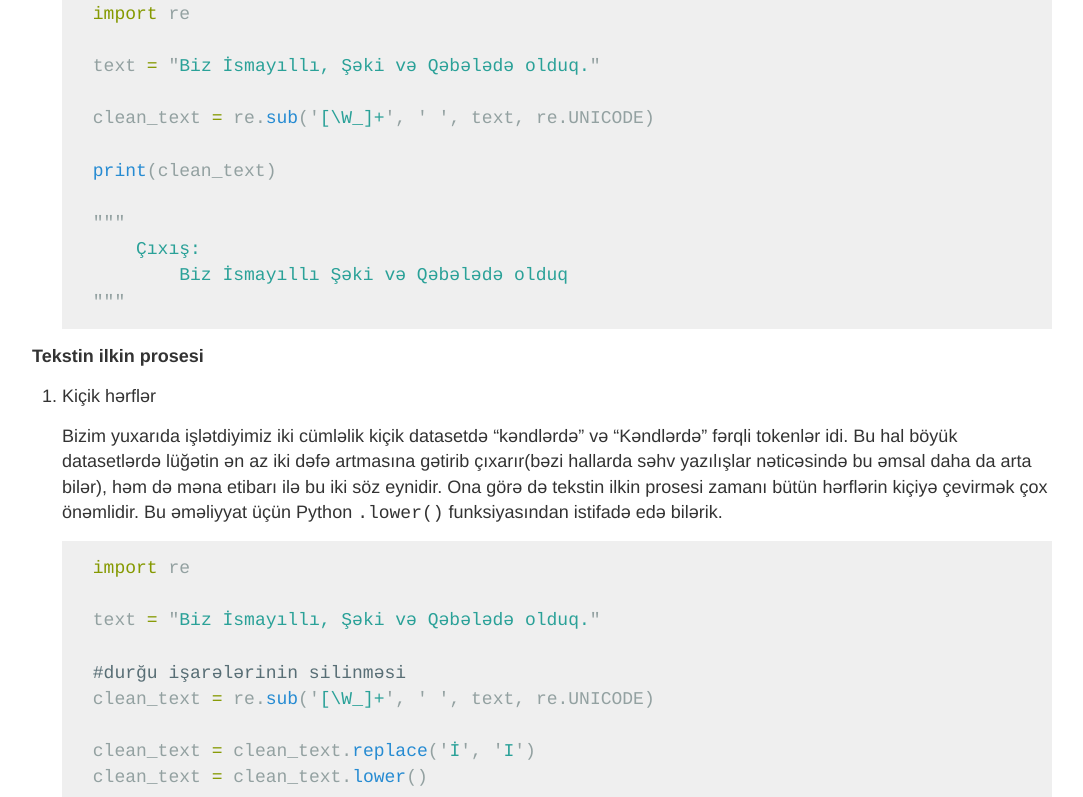
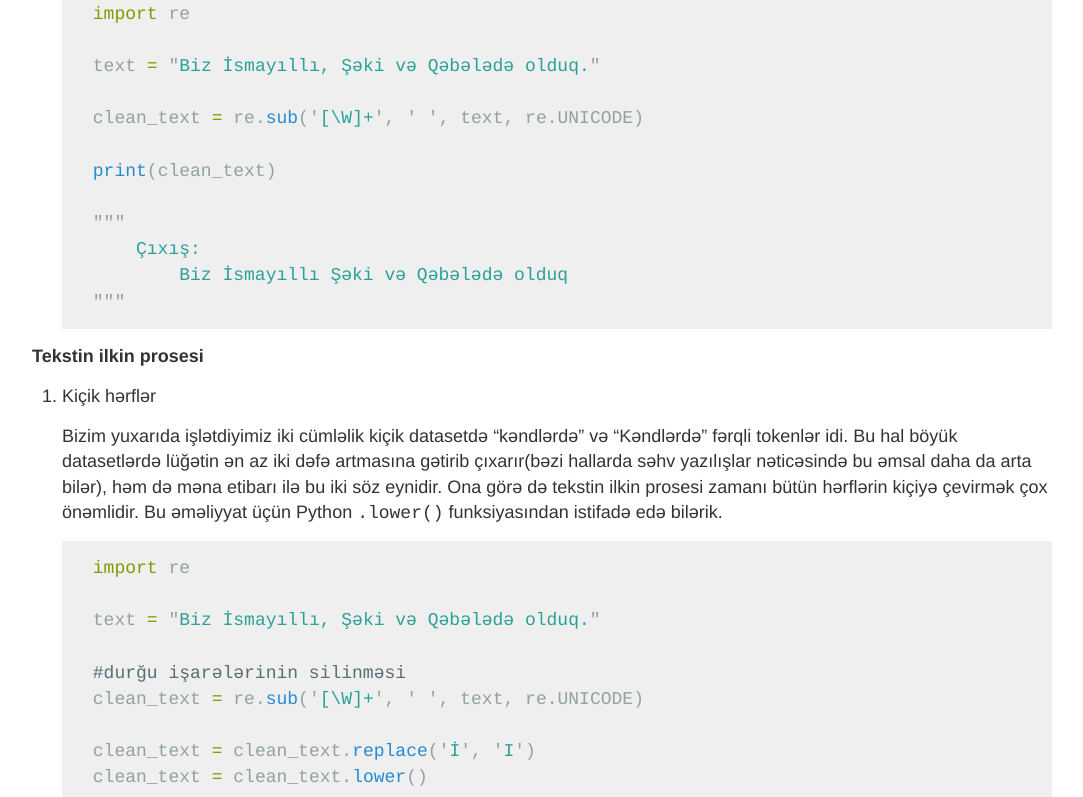
Before and after one commit to DERINtelligence/web, a Jekyll site: the page built from _posts/2019-11-24-tebii_dilin_emali_giris.md, in a window 1280 px wide and 1400 px high, scrolled down 2669 px. Shown: the part 152-949 px from the top of the window, without its empty margins (98-1181 px from the left). Built offline with Jekyll 4.4.1, drawn with Linux system fonts in a browser that asks for light colours; formulas are drawn with MathJax 3; comment, search, counter and statistics services are not loaded; some of the changed text lies outside the part shown.

Commit message:
nlp-introduction typo fixed

```diff
--- a/_posts/2019-11-24-tebii_dilin_emali_giris.md
+++ b/_posts/2019-11-24-tebii_dilin_emali_giris.md
@@ -78,7 +78,7 @@ Təmizlik əsasən internetdən əldə etdiyimiz yazılı məlumatların normal
 
     text = "Biz İsmayıllı, Şəki və Qəbələdə olduq."
 
-    clean_text = re.sub('[\W_]+', ' ', text, re.UNICODE)
+    clean_text = re.sub('[\W]+', ' ', text, re.UNICODE)
 
     print(clean_text)
 
@@ -101,7 +101,7 @@ Təmizlik əsasən internetdən əldə etdiyimiz yazılı məlumatların normal
     text = "Biz İsmayıllı, Şəki və Qəbələdə olduq."
 
     #durğu işarələrinin silinməsi
-	clean_text = re.sub('[\W_]+', ' ', text, re.UNICODE)
+	clean_text = re.sub('[\W]+', ' ', text, re.UNICODE)
 
     clean_text = clean_text.replace('İ', 'I')
     clean_text = clean_text.lower()
@@ -125,7 +125,7 @@ Təmizlik əsasən internetdən əldə etdiyimiz yazılı məlumatların normal
     stopwords = #siyahı
 
     #durğu işarələrinin silinməsi
-    clean_text = re.sub('[\W_]+', ' ', text, re.UNICODE)
+    clean_text = re.sub('[\W]+', ' ', text, re.UNICODE)
     clean_text = clean_text.replace('İ', 'I')
 
     #kiçik hərfə çevirmə
@@ -164,7 +164,7 @@ Təmizlik əsasən internetdən əldə etdiyimiz yazılı məlumatların normal
     stopwords = #siyahı
 
     #durğu işarələrinin silinməsi
-    clean_text = re.sub('[\W_]+', ' ', text, re.UNICODE)
+    clean_text = re.sub('[\W]+', ' ', text, re.UNICODE)
     clean_text = clean_text.replace('İ', 'I')
 
     #kiçik hərfə çevirmə
```
